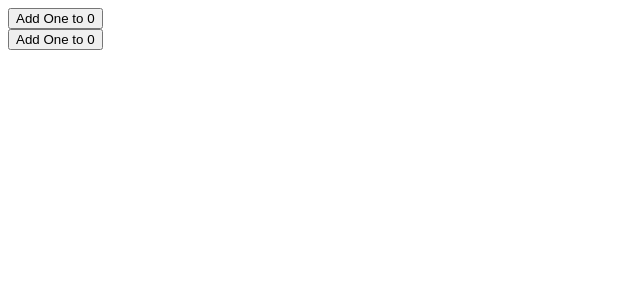
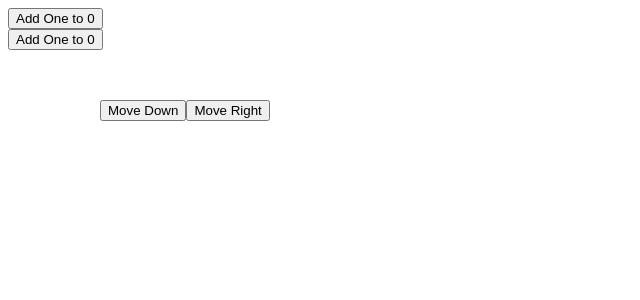
Before and after one commit to codedailyio/teach, a React (Create React App) app: page / in a window 1280 px wide. Shown: the top 300 px of the page, without its empty margins (0-640 px from the left). Built offline with nearby package versions, Linux system fonts and the light colour scheme.

Commit message:
Add object

```diff
--- /dev/null
+++ b/src/AppObject.js
@@ -0,0 +1,29 @@
+import React, { useState } from "react";
+
+const AppObject = () => {
+  const [position, setPosition] = useState({
+    left: 100,
+    top: 100,
+  });
+
+  return (
+    <div>
+      <div
+        style={{
+          position: "absolute",
+          left: `${position.left}px`,
+          top: `${position.top}px`,
+        }}
+      >
+        <button onClick={() => setPosition({ ...position, top: position.top + 10 })}>
+          Move Down
+        </button>
+        <button onClick={() => setPosition({ ...position, left: position.left + 10 })}>
+          Move Right
+        </button>
+      </div>
+    </div>
+  );
+};
+
+export default AppObject;
--- a/src/index.js
+++ b/src/index.js
@@ -2,11 +2,13 @@ import React from "react";
 import ReactDOM from "react-dom";
 import App from "./App";
 import AppClass from "./AppClass";
+import AppObject from "./AppObject";
 
 const appExamples = (
   <div>
     <App />
     <AppClass />
+    <AppObject />
   </div>
 );
 ReactDOM.render(appExamples, document.getElementById("root"));
```
